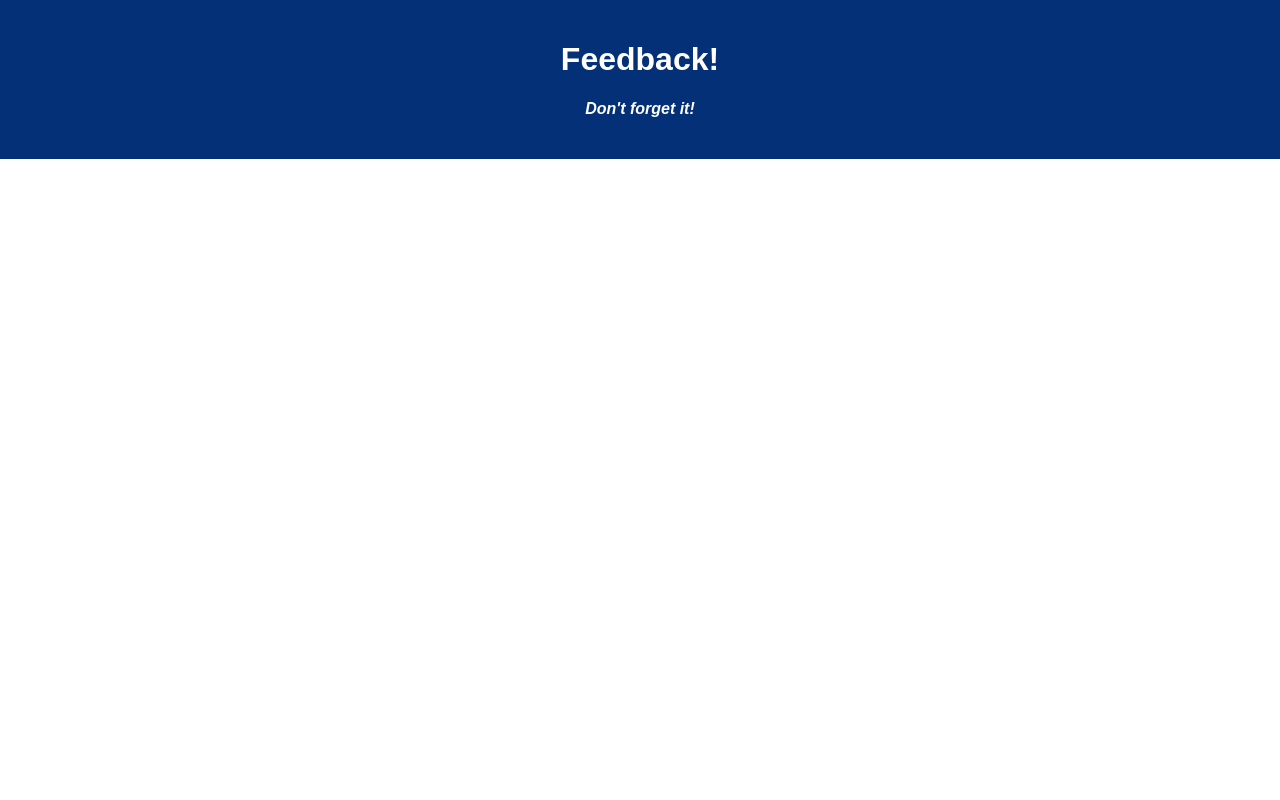
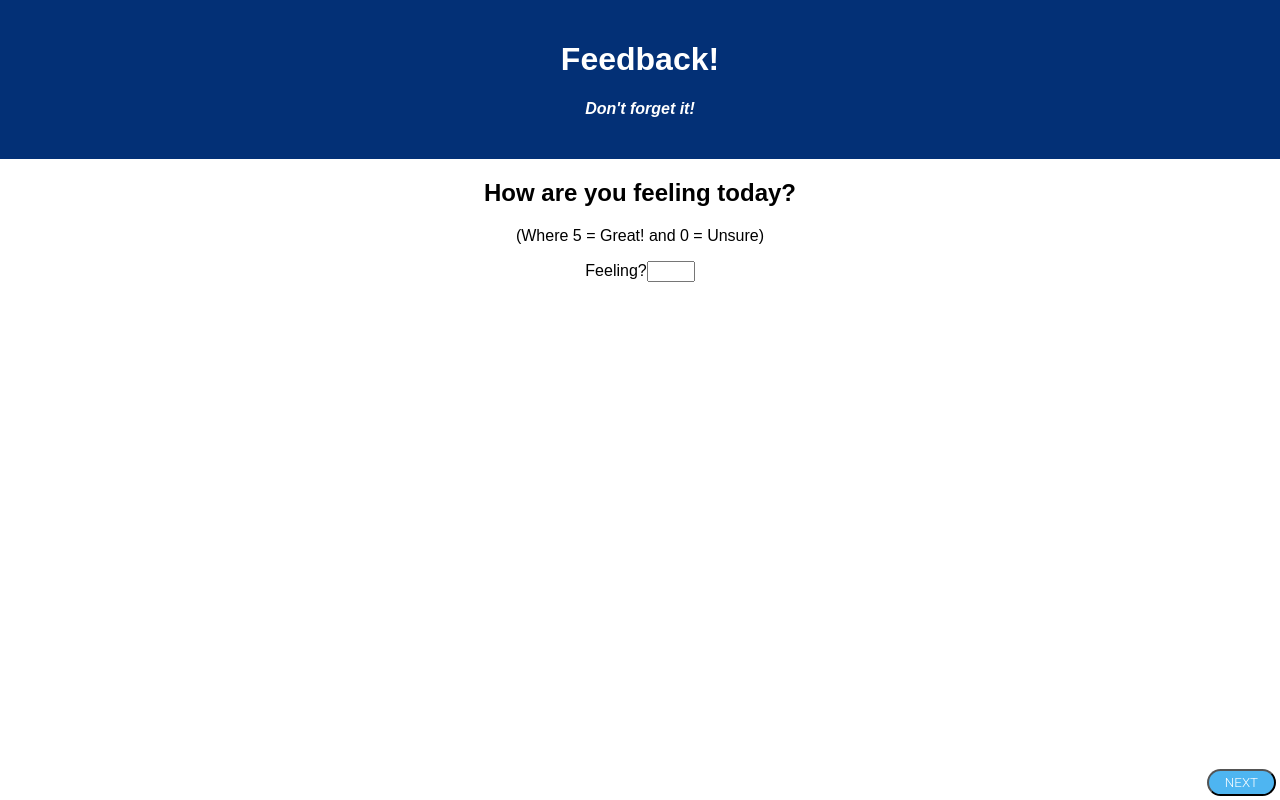
Before and after one commit to Rox-A-N/weekend-redux-feedback-loop, a React (Create React App) app: page / in a window 1280 px wide. Built offline with nearby package versions, Linux system fonts and the light colour scheme.

Commit message:
Formatted first part: How are you feeling; CSS for the NEXT button

```diff
--- a/src/components/App/App.css
+++ b/src/components/App/App.css
@@ -21,3 +21,21 @@
 h4 {
   font-style: italic;
 }
+
+.button {
+  display:block;
+  padding:0.3em 1.2em;
+  margin:0 0.3em 0.3em 0;
+  border-radius:2em;
+  box-sizing: border-box;
+  text-decoration:none;
+  font-family:'Roboto',sans-serif;
+  font-weight:300;
+  color:#FFFFFF;
+  background-color:#4eb5f1;
+  text-align:center;
+  transition: all 0.2s;
+  position: absolute;
+  right:    0;
+  bottom:   0;
+}
--- a/src/components/App/App.jsx
+++ b/src/components/App/App.jsx
@@ -10,6 +10,13 @@ function App() {
         <h1 className='App-title'>Feedback!</h1>
         <h4>Don't forget it!</h4>
       </header>
+    <div>
+      <h2>How are you feeling today?</h2>
+      <p>(Where 5 = Great! and 0 = Unsure)</p>
+      <label htmlFor="feeling">Feeling?</label>
+      <input type="number" min={0} max={5}/>
+      <button className='button'>NEXT</button>
+    </div>
     </div>
   );
 }
```
